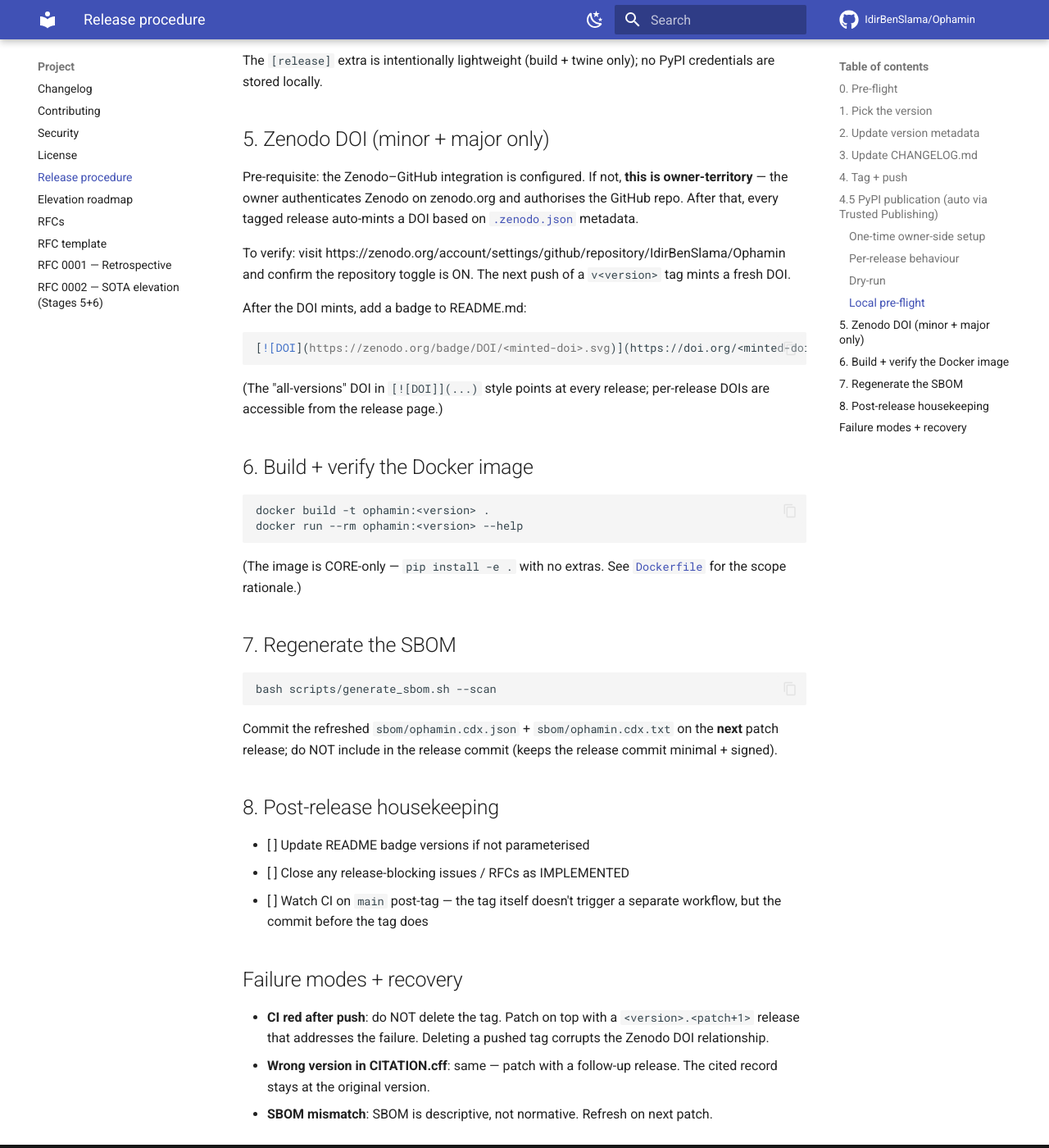
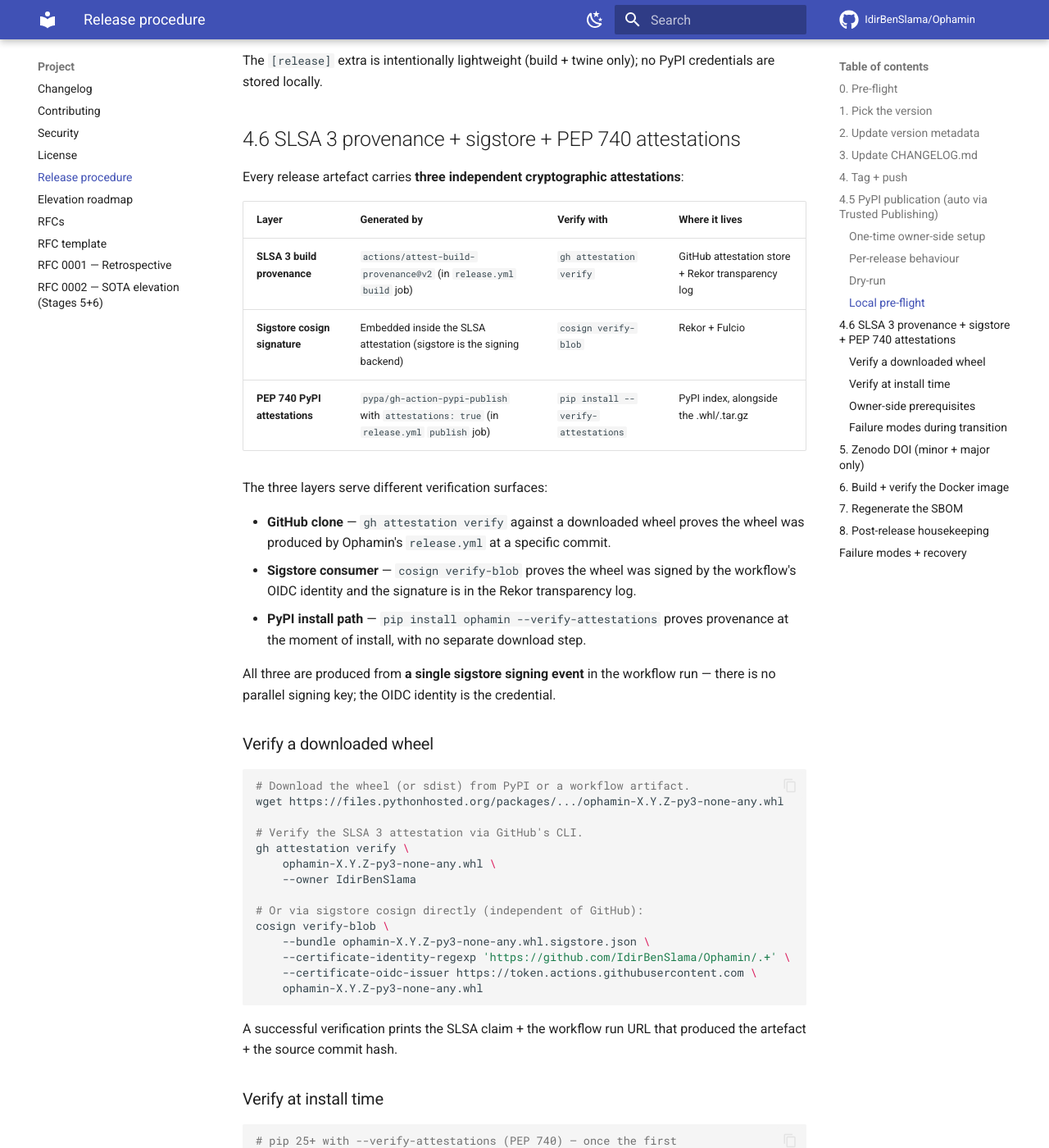
Before and after one commit to IdirBenSlama/Ophamin, an MkDocs documentation site: the page built from docs/RELEASE_PROCEDURE.md, in a window 1280 px wide and 1400 px high, scrolled down 3597 px. Shown: the whole window at 82% size. Built offline with MkDocs 1.6.1 and Material for MkDocs 9.7.7, drawn with Linux system fonts in a browser that asks for light colours; comment, search, counter and statistics services are not loaded; some of the changed text lies outside the part shown.

Commit message:
0.9.3 — RFC 0002 Phase E7: SLSA 3 + sigstore + PEP 740 attestations
Three independent cryptographic attestations per release artefact,
all generated from a single sigstore signing event using GitHub's
OIDC identity. No external secrets; no extra signing keys.

Added:
- actions/attest-build-provenance@v2 in the release.yml `build` job:
    * Generates SLSA Provenance v1.0 attestation covering every
      file in dist/
    * Sigstore-signs via the workflow's OIDC identity
    * Lands in GitHub's attestation store + the Rekor transparency
      log (sigstore.dev)
    * Verifiable via `gh attestation verify --owner IdirBenSlama`
      or `cosign verify-blob` (independent of GitHub)
- attestations: true on pypa/gh-action-pypi-publish:
    * Generates PEP 740 attestations from the OIDC claim
    * Uploaded to PyPI alongside the wheel + sdist
    * Verifiable at install time via
      `pip install ophamin --verify-attestations` (pip 25+)
- docs/RELEASE_PROCEDURE.md §4.6: verification walkthrough for all
  three layers + failure-mode matrix during the pre-PyPI-setup
  transition window

Permissions added to the `build` job: id-token: write +
attestations: write (scoped per-job, not global).

Owner-side prerequisites: NONE for SLSA + sigstore + PEP 740 layers
(all use GitHub OIDC). The PyPI Trusted Publisher setup from §4.5
remains pending and gates only PEP 740 upload — SLSA 3 attestation
generates regardless.

Validated:
- python -m build emits ophamin-0.9.3.tar.gz + .whl
- twine check --strict PASSES both
- mypy --strict clean (143/143)
- mkdocs build --strict passes with new §4.6 section

Co-Authored-By: Claude Opus 4.7 (1M context) <noreply@anthropic.com>

````diff
--- a/docs/RELEASE_PROCEDURE.md
+++ b/docs/RELEASE_PROCEDURE.md
@@ -152,6 +152,85 @@ rm -rf dist/
 The `[release]` extra is intentionally lightweight (build + twine
 only); no PyPI credentials are stored locally.
 
+## 4.6 SLSA 3 provenance + sigstore + PEP 740 attestations
+
+Every release artefact carries **three independent cryptographic
+attestations**:
+
+| Layer | Generated by | Verify with | Where it lives |
+|---|---|---|---|
+| **SLSA 3 build provenance** | `actions/attest-build-provenance@v2` (in `release.yml` `build` job) | `gh attestation verify` | GitHub attestation store + Rekor transparency log |
+| **Sigstore cosign signature** | Embedded inside the SLSA attestation (sigstore is the signing backend) | `cosign verify-blob` | Rekor + Fulcio |
+| **PEP 740 PyPI attestations** | `pypa/gh-action-pypi-publish` with `attestations: true` (in `release.yml` `publish` job) | `pip install --verify-attestations` | PyPI index, alongside the .whl/.tar.gz |
+
+The three layers serve different verification surfaces:
+
+- **GitHub clone** — `gh attestation verify` against a downloaded wheel
+  proves the wheel was produced by Ophamin's `release.yml` at a
+  specific commit.
+- **Sigstore consumer** — `cosign verify-blob` proves the wheel was
+  signed by the workflow's OIDC identity and the signature is in the
+  Rekor transparency log.
+- **PyPI install path** — `pip install ophamin --verify-attestations`
+  proves provenance at the moment of install, with no separate
+  download step.
+
+All three are produced from **a single sigstore signing event** in the
+workflow run — there is no parallel signing key; the OIDC identity
+is the credential.
+
+### Verify a downloaded wheel
+
+```bash
+# Download the wheel (or sdist) from PyPI or a workflow artifact.
+wget https://files.pythonhosted.org/packages/.../ophamin-X.Y.Z-py3-none-any.whl
+
+# Verify the SLSA 3 attestation via GitHub's CLI.
+gh attestation verify \
+    ophamin-X.Y.Z-py3-none-any.whl \
+    --owner IdirBenSlama
+
+# Or via sigstore cosign directly (independent of GitHub):
+cosign verify-blob \
+    --bundle ophamin-X.Y.Z-py3-none-any.whl.sigstore.json \
+    --certificate-identity-regexp 'https://github.com/IdirBenSlama/Ophamin/.+' \
+    --certificate-oidc-issuer https://token.actions.githubusercontent.com \
+    ophamin-X.Y.Z-py3-none-any.whl
+```
+
+A successful verification prints the SLSA claim + the workflow run URL
+that produced the artefact + the source commit hash.
+
+### Verify at install time
+
+```bash
+# pip 25+ with --verify-attestations (PEP 740) — once the first
+# trusted-publishing release lands on PyPI:
+pip install ophamin --verify-attestations
+
+# or via uv:
+uv pip install ophamin --verify-attestations
+```
+
+### Owner-side prerequisites
+
+**None.** SLSA + sigstore + PEP 740 attestations all use GitHub's OIDC
+identity, no external secrets, no extra signing keys to manage. The
+PyPI Trusted Publisher setup from §4.5 also activates PEP 740
+attestation upload (the same OIDC claim authenticates both).
+
+### Failure modes during transition
+
+Before the PyPI pending publisher is registered (§4.5):
+
+- ✅ SLSA 3 attestation generates fine (no PyPI dependency).
+- ❌ PEP 740 attestation upload fails (PyPI rejects the publish; the
+  attestation isn't uploaded because no package is uploaded either).
+
+After PyPI pending publisher is registered:
+
+- ✅ Both SLSA 3 and PEP 740 attestations generate + upload cleanly.
+
 ## 5. Zenodo DOI (minor + major only)
 
 Pre-requisite: the Zenodo–GitHub integration is configured. If not,
--- a/pyproject.toml
+++ b/pyproject.toml
@@ -4,7 +4,7 @@ build-backend = "setuptools.build_meta"
 
 [project]
 name = "ophamin"
-version = "0.9.2"
+version = "0.9.3"
 description = "An empirical observatory wrapped around a substrate under test — six wheels, signed proofs, falsifiable claims."
 readme = "README.md"
 requires-python = ">=3.10"
--- a/src/ophamin/__init__.py
+++ b/src/ophamin/__init__.py
@@ -31,7 +31,7 @@ The framework is independent of any particular substrate-under-test;
 system, and ``KimeraAdapter`` plugs in Kimera-SWM via a subprocess boundary.
 """
 
-__version__ = "0.9.2"
+__version__ = "0.9.3"
 
 from ophamin.measuring.metrics.tiers import (
     MetricBundle,
````
Also changed, not shown: CHANGELOG.md (+51 -1 lines), README.md (+1 -1 lines), 2 other files.
